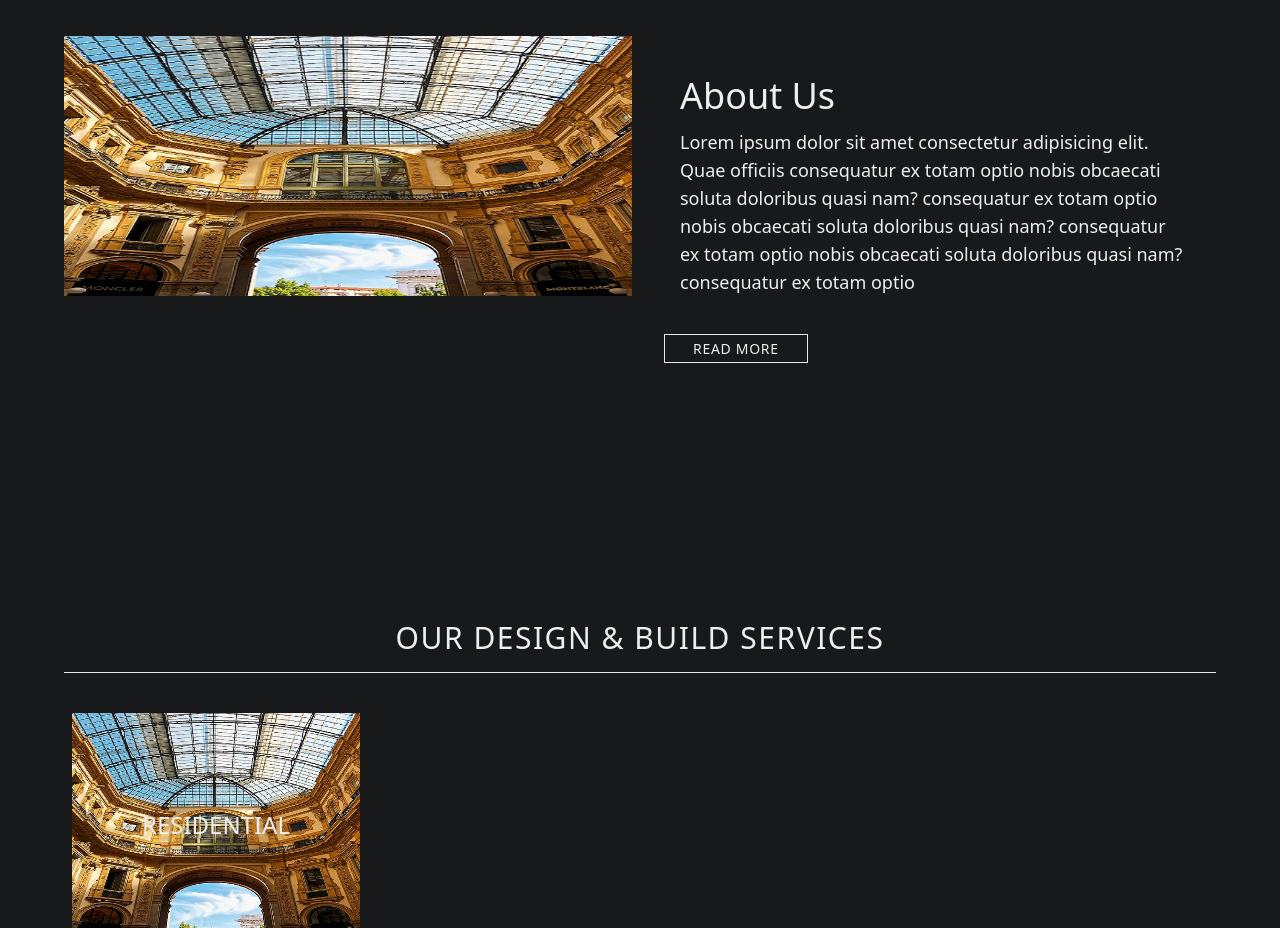
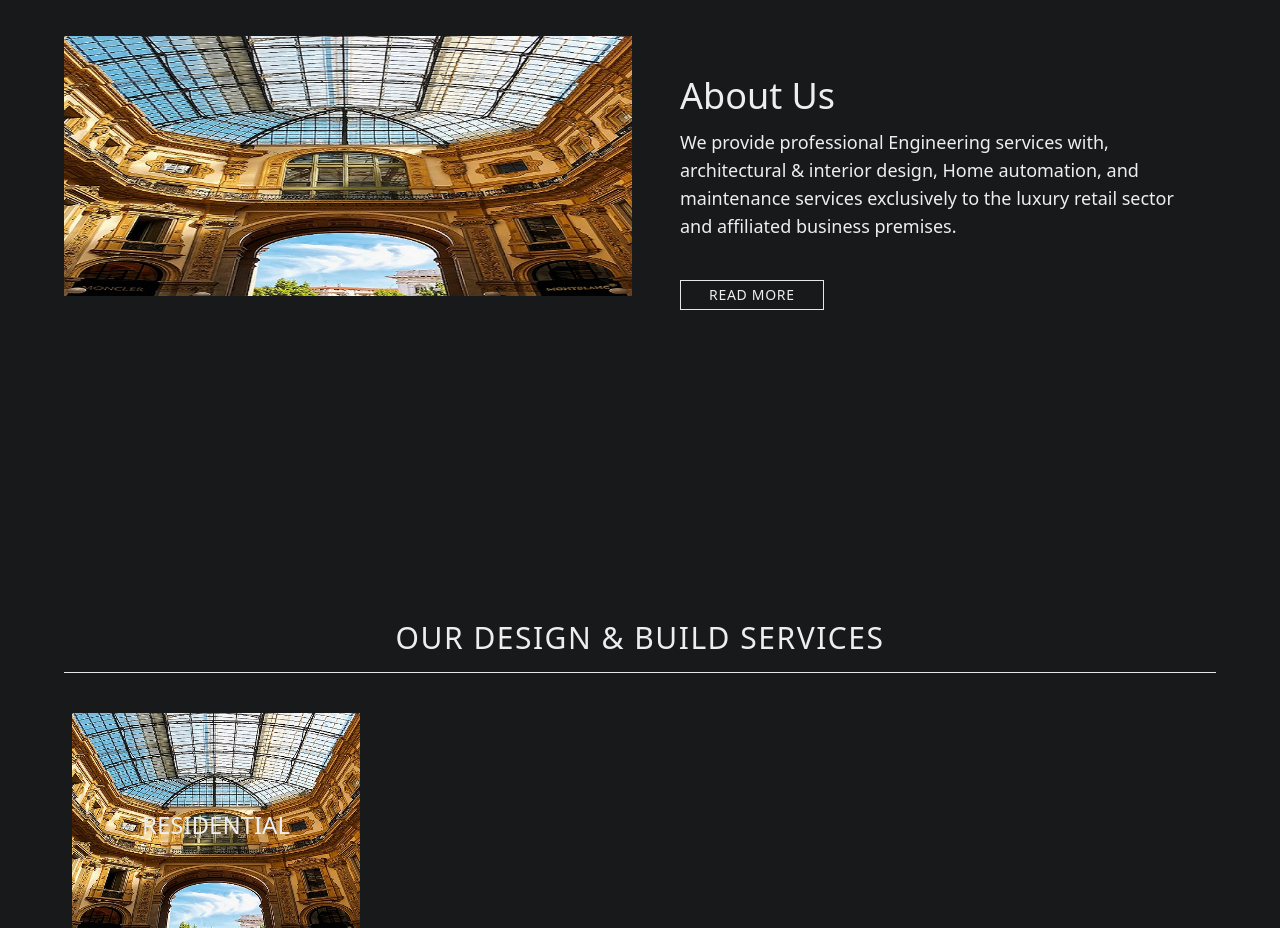
Before and after one commit to parham-mosadeq/infya, a Next.js app: page / in a window 1280 px wide. Shown: the part 860-1788 px from the top of the page. Built offline with nearby package versions, Linux system fonts and the light colour scheme.

Commit message:
update home page about us

```diff
--- a/src/components/templates/HomePage.js
+++ b/src/components/templates/HomePage.js
@@ -32,19 +32,18 @@ function HomePage() {
             <div className='text-mainTxtColor py-10 px-4 text-lg '>
               <h1 className='text-4xl capitalize mb-3 lg:h-full'>about us</h1>
               <p className='lg:h-full'>
-                Lorem ipsum dolor sit amet consectetur adipisicing elit. Quae
-                officiis consequatur ex totam optio nobis obcaecati soluta
-                doloribus quasi nam? consequatur ex totam optio nobis obcaecati
-                soluta doloribus quasi nam? consequatur ex totam optio nobis
-                obcaecati soluta doloribus quasi nam? consequatur ex totam optio
+                We provide professional Engineering services with, architectural
+                & interior design, Home automation, and maintenance services
+                exclusively to the luxury retail sector and affiliated business
+                premises.
               </p>
+              <Link
+                href='/about'
+                className='self-start mt-10 block w-fit hover:bg-mainNavColor hover:border-mainNavColor transition duration-700 bg-inherit text-sm border px-7 py-1 my-5 uppercase text-mainTxtColor font-light tracking-wider'
+              >
+                read more
+              </Link>
             </div>
-            <Link
-              href='/about'
-              className='self-start  max-w-fit hover:bg-mainNavColor hover:border-mainNavColor transition duration-700 bg-inherit text-sm border px-7 py-1 my-5 uppercase text-mainTxtColor font-light tracking-wider'
-            >
-              read more
-            </Link>
           </div>
         </div>
         {/* about us */}
```
